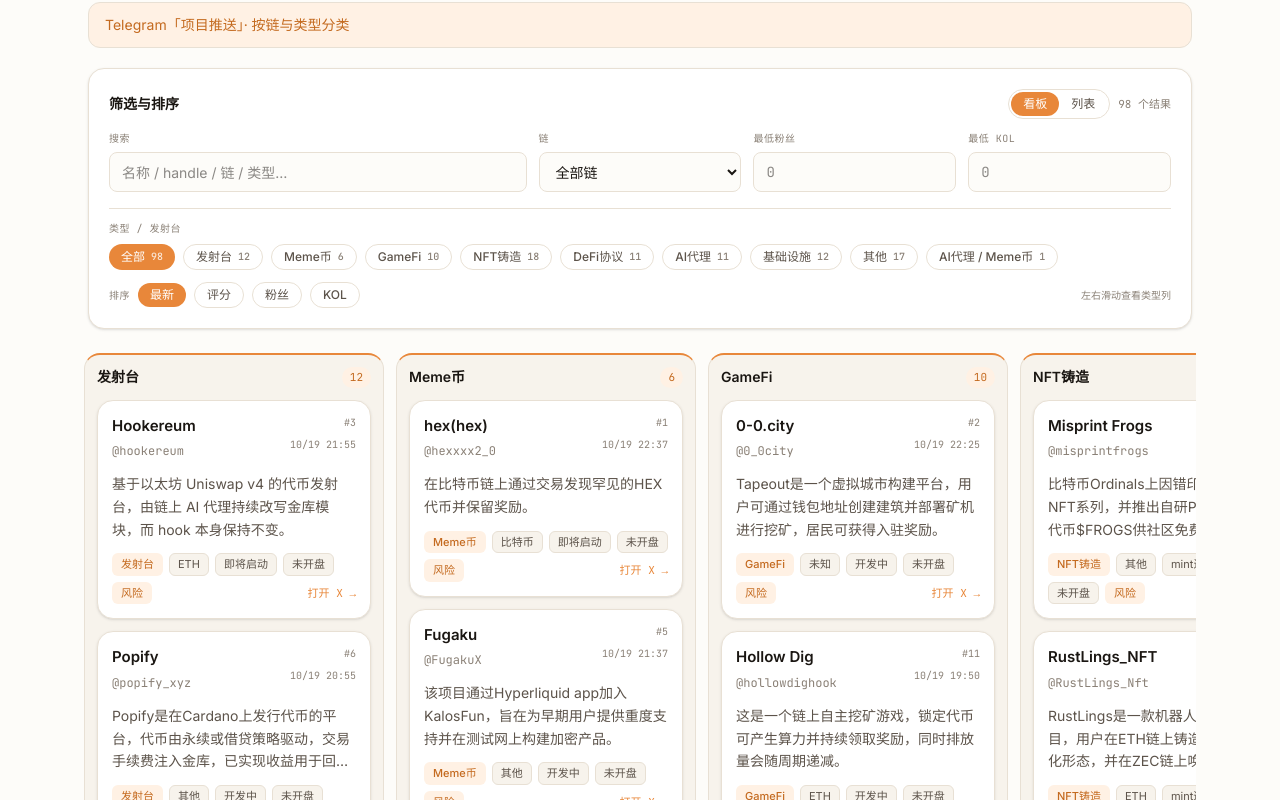
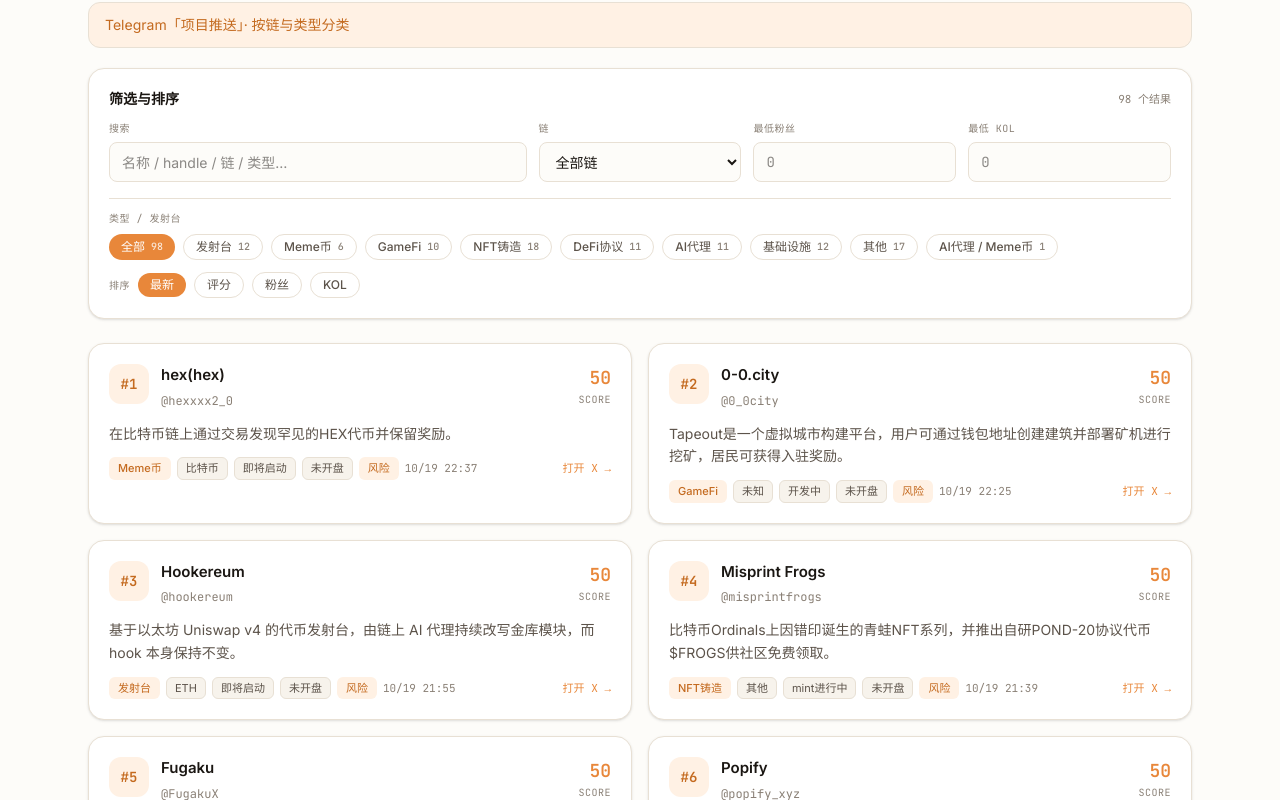
Before and after one commit to dushuo1234/pad-hunter, a React (Vite) app: page / in a window 1280 px wide. Shown: the part 540-1340 px from the top of the page. Built offline with nearby package versions, Linux system fonts and the light colour scheme.

Commit message:
fix: show one project list for the selected category
Category chips still sit on top, and the area below is a single card grid. 全部 lists every project; choosing a type replaces that grid instead of opening side-by-side columns.

Co-authored-by: dushuo1234 <dushuo1234@users.noreply.github.com>

```diff
--- a/src/App.tsx
+++ b/src/App.tsx
@@ -3,10 +3,9 @@ import { Header } from './components/Header'
 import { Hero } from './components/Hero'
 import { FiltersBar } from './components/Filters'
 import { CandidateCard } from './components/CandidateCard'
-import { CategoryBoard } from './components/CategoryBoard'
 import { DetailDrawer } from './components/DetailDrawer'
 import { useTheme } from './hooks/useTheme'
-import type { Candidate, CandidatesPayload, Filters, ViewMode } from './types'
+import type { Candidate, CandidatesPayload, Filters } from './types'
 import { categoryOf, sortChains } from './utils/categories'
 
 const DEFAULT_FILTERS: Filters = {
@@ -71,7 +70,6 @@ export default function App() {
   const [error, setError] = useState<string | null>(null)
   const [loading, setLoading] = useState(true)
   const [filters, setFilters] = useState<Filters>(DEFAULT_FILTERS)
-  const [view, setView] = useState<ViewMode>('board')
   const [selected, setSelected] = useState<Candidate | null>(null)
   const [uploadNote, setUploadNote] = useState<string | null>(null)
 
@@ -208,9 +206,7 @@ export default function App() {
               categoryCounts={categoryCounts}
               resultCount={filtered.length}
               totalCount={facetedTotal}
-              view={view}
               onChange={(next) => setFilters((current) => ({ ...current, ...next }))}
-              onViewChange={setView}
             />
 
             <div className="mt-6">
@@ -220,11 +216,7 @@ export default function App() {
                 </div>
               )}
 
-              {filtered.length > 0 && view === 'board' && (
-                <CategoryBoard candidates={filtered} onOpen={setSelected} />
-              )}
-
-              {filtered.length > 0 && view === 'feed' && (
+              {filtered.length > 0 && (
                 <div className="grid gap-4 sm:grid-cols-2">
                   {filtered.map((candidate) => (
                     <CandidateCard
--- a/src/components/CategoryBoard.tsx
+++ /dev/null
@@ -1,59 +0,0 @@
-import { useMemo } from 'react'
-import type { Candidate } from '../types'
-import { categoryOf, sortCategories } from '../utils/categories'
-import { CandidateCard } from './CandidateCard'
-
-interface CategoryBoardProps {
-  candidates: Candidate[]
-  onOpen: (c: Candidate) => void
-}
-
-export function CategoryBoard({ candidates, onOpen }: CategoryBoardProps) {
-  const columns = useMemo(() => {
-    const grouped = new Map<string, Candidate[]>()
-    for (const candidate of candidates) {
-      const key = categoryOf(candidate)
-      const list = grouped.get(key)
-      if (list) list.push(candidate)
-      else grouped.set(key, [candidate])
-    }
-    return sortCategories(grouped.keys()).map((category) => ({
-      category,
-      items: grouped.get(category) ?? [],
-    }))
-  }, [candidates])
-
-  return (
-    <div
-      className="board-scroll -mx-1 flex gap-3 overflow-x-auto px-1 pb-2"
-      role="region"
-      aria-label="按类型看板"
-    >
-      {columns.map((column) => (
-        <section
-          key={column.category}
-          className="board-col flex max-h-[34rem] w-[300px] shrink-0 flex-col rounded-2xl border border-[var(--color-line)] border-t-2 border-t-[var(--color-orange)] bg-[var(--color-cream-2)] dark:border-[var(--color-night-line)] dark:border-t-[var(--color-orange)] dark:bg-[var(--color-night-2)]"
-        >
-          <header className="flex items-center justify-between gap-2 px-3 py-3">
-            <h3 className="truncate text-sm font-semibold text-[var(--color-ink)] dark:text-[var(--color-night-ink)]">
-              {column.category}
-            </h3>
-            <span className="rounded-full bg-[var(--color-orange-soft)] px-2 py-0.5 font-mono text-[11px] text-[var(--color-orange-deep)] dark:bg-[rgba(232,135,58,0.15)] dark:text-[var(--color-orange)]">
-              {column.items.length}
-            </span>
-          </header>
-          <div className="flex min-h-0 flex-1 flex-col gap-3 overflow-y-auto px-3 pb-3">
-            {column.items.map((candidate) => (
-              <CandidateCard
-                key={`${candidate.message_id ?? candidate.rank}-${candidate.handle}`}
-                candidate={candidate}
-                onOpen={onOpen}
-                compact
-              />
-            ))}
-          </div>
-        </section>
-      ))}
-    </div>
-  )
-}
--- a/src/components/Filters.tsx
+++ b/src/components/Filters.tsx
@@ -1,4 +1,4 @@
-import type { Filters as FiltersState, SortKey, ViewMode } from '../types'
+import type { Filters as FiltersState, SortKey } from '../types'
 import { sortCategories } from '../utils/categories'
 
 interface FiltersProps {
@@ -8,9 +8,7 @@ interface FiltersProps {
   categoryCounts: Map<string, number>
   resultCount: number
   totalCount: number
-  view: ViewMode
   onChange: (next: Partial<FiltersState>) => void
-  onViewChange: (view: ViewMode) => void
 }
 
 const SORTS: [SortKey, string][] = [
@@ -27,9 +25,7 @@ export function FiltersBar({
   categoryCounts,
   resultCount,
   totalCount,
-  view,
   onChange,
-  onViewChange,
 }: FiltersProps) {
   const ordered = sortCategories(categories)
   const dirty =
@@ -43,31 +39,7 @@ export function FiltersBar({
         <h2 className="text-sm font-semibold text-[var(--color-ink)] dark:text-[var(--color-night-ink)]">
           筛选与排序
         </h2>
-        <div className="flex items-center gap-2">
-          <div className="flex rounded-full border border-[var(--color-line)] p-0.5 dark:border-[var(--color-night-line)]">
-            {(
-              [
-                ['board', '看板'],
-                ['feed', '列表'],
-              ] as [ViewMode, string][]
-            ).map(([key, label]) => (
-              <button
-                key={key}
-                type="button"
-                aria-pressed={view === key}
-                onClick={() => onViewChange(key)}
-                className={`rounded-full px-3 py-1 text-xs font-medium transition ${
-                  view === key
-                    ? 'bg-[var(--color-orange)] text-white'
-                    : 'text-[var(--color-ink-soft)] hover:text-[var(--color-orange-deep)] dark:text-[var(--color-night-soft)]'
-                }`}
-              >
-                {label}
-              </button>
-            ))}
-          </div>
-          <span className="font-mono text-[11px] text-[var(--color-ink-muted)]">{resultCount} 个结果</span>
-        </div>
+        <span className="font-mono text-[11px] text-[var(--color-ink-muted)]">{resultCount} 个结果</span>
       </div>
 
       <div className="grid gap-3 sm:grid-cols-2 lg:grid-cols-5">
@@ -177,7 +149,7 @@ export function FiltersBar({
               active={filters.category === category}
               label={category}
               count={categoryCounts.get(category) ?? 0}
-              onClick={() => onChange({ category: filters.category === category ? '' : category })}
+              onClick={() => onChange({ category })}
             />
           ))}
         </div>
@@ -202,11 +174,6 @@ export function FiltersBar({
             {label}
           </button>
         ))}
-        {view === 'board' && (
-          <span className="ml-auto hidden font-mono text-[10px] text-[var(--color-ink-muted)] sm:inline">
-            左右滑动查看类型列
-          </span>
-        )}
       </div>
     </div>
   )
--- a/src/index.css
+++ b/src/index.css
@@ -101,11 +101,3 @@ input[type="number"]::-webkit-inner-spin-button {
 input[type="number"] {
   -moz-appearance: textfield;
 }
-
-.board-scroll {
-  scroll-snap-type: x proximity;
-}
-
-.board-col {
-  scroll-snap-align: start;
-}
--- a/src/types/index.ts
+++ b/src/types/index.ts
@@ -27,7 +27,6 @@ export interface CandidatesPayload {
 }
 
 export type SortKey = 'date' | 'score' | 'followers' | 'kol_followers'
-export type ViewMode = 'board' | 'feed'
 
 export interface Filters {
   search: string
```
Also changed, not shown: 1 other file (tests, documents, lock files or other folders).
